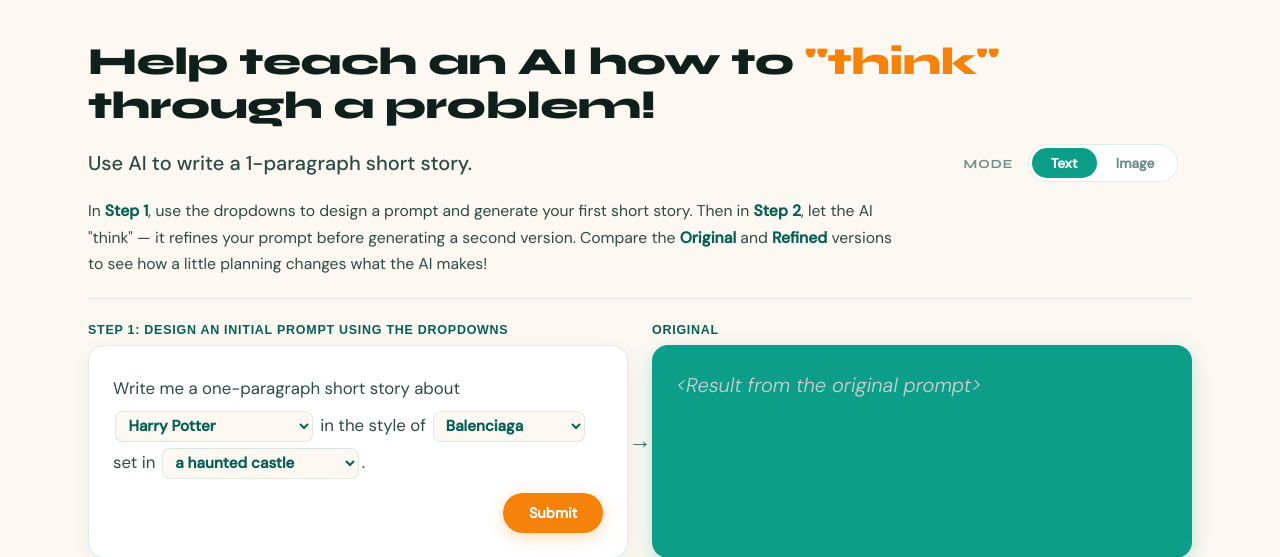
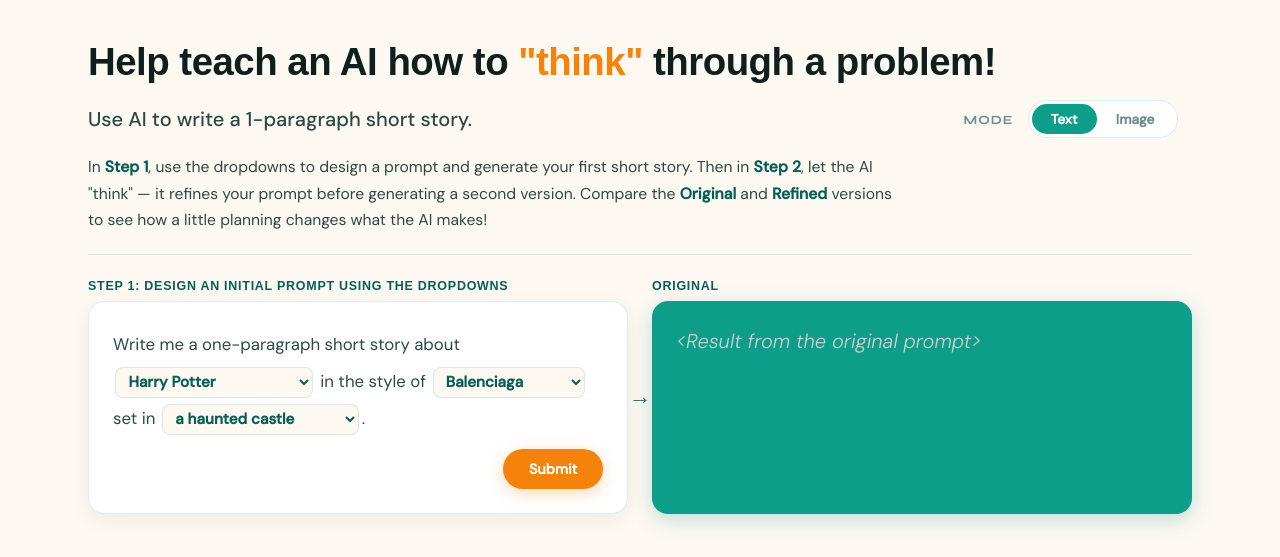
Before and after one commit to commun-ai-ty/ai_in_the_background, a Flask app: page / in a window 1280 px wide. Shown: the part 68-625 px from the top of the page. Run offline with Flask 3, Linux system fonts and the light colour scheme.

Commit message:
title font

```diff
--- a/website/templates/test.html
+++ b/website/templates/test.html
@@ -140,7 +140,7 @@
     /* -------------------------------------------------------------------------------- */
     .page-title {
       position: relative; z-index: 1;
-      font-family: 'Syne', sans-serif;
+      font-family: 'Arial', sans-serif;
       font-size: clamp(1.6rem, 3.2vw, 2.4rem);
       font-weight: 800; letter-spacing: -0.5px; line-height: 1.15;
       color: var(--dark); margin-bottom: 1rem;
```
